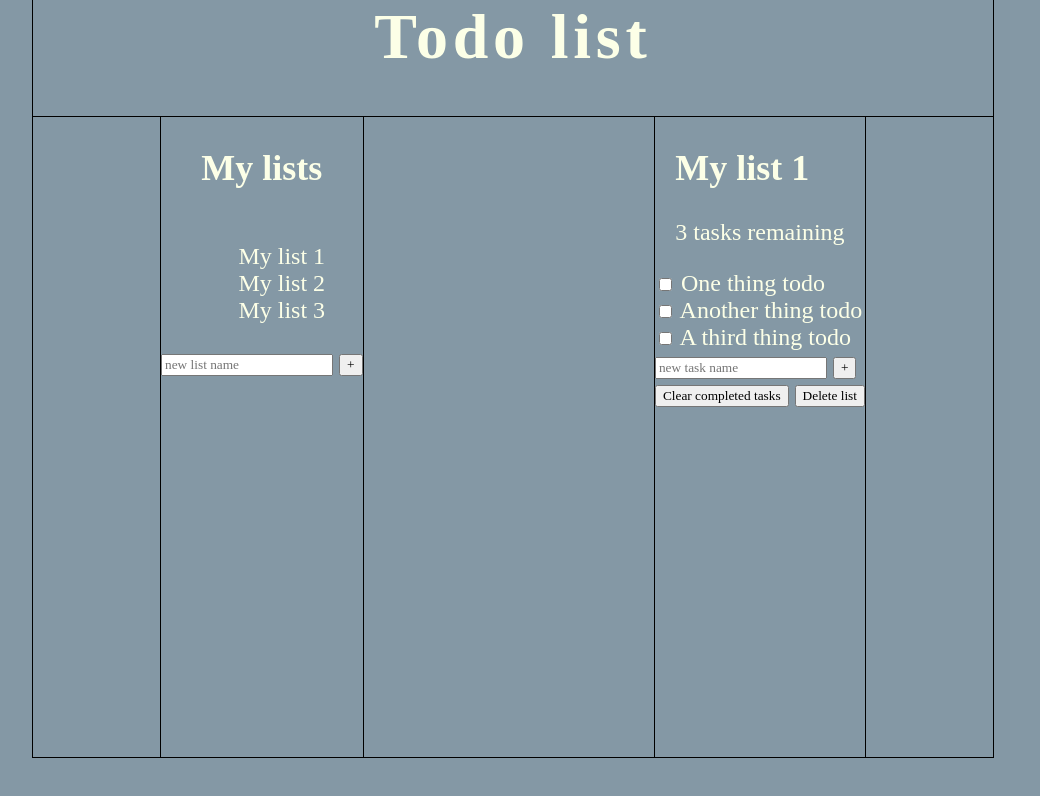
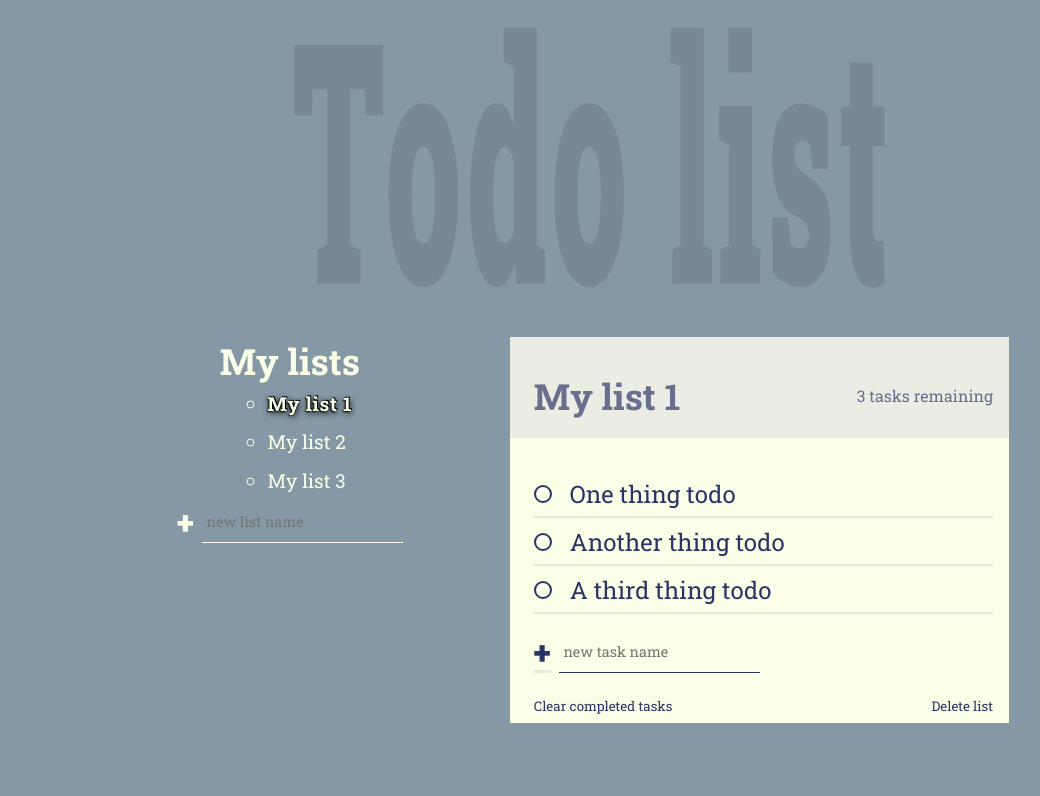
Before and after one commit to fanderssondev/todo-list, a website built with Vite: page todo-list/index.html in a window 1280 px wide. Shown: the whole page, without its empty margins (47-1087 px from the left). Built offline with nearby package versions, Linux system fonts and the light colour scheme.

Commit message:
Updated styling

```diff
--- a/todo-list/index.html
+++ b/todo-list/index.html
@@ -5,6 +5,15 @@
     <link rel="icon" type="image/svg+xml" href="/vite.svg" />
     <meta name="viewport" content="width=device-width, initial-scale=1.0" />
     <link rel="stylesheet" href="style.css" />
+    <link rel="preconnect" href="https://fonts.googleapis.com" />
+    <link rel="preconnect" href="https://fonts.gstatic.com" crossorigin />
+    <link rel="preconnect" href="https://fonts.googleapis.com" />
+    <link rel="preconnect" href="https://fonts.gstatic.com" crossorigin />
+    <link
+      href="https://fonts.googleapis.com/css2?family=Roboto+Slab:wght@300;400;500;600;700;800;900&display=swap"
+      rel="stylesheet"
+    />
+
     <title>Todo list</title>
   </head>
   <body>
@@ -90,7 +99,7 @@
                   </button>
                 </form>
               </div>
-              <div class="delete-stuff">
+              <div class="delete-buttons">
                 <button class="btn delete">Clear completed tasks</button>
                 <button class="btn delete">Delete list</button>
               </div>
--- a/todo-list/style.css
+++ b/todo-list/style.css
@@ -15,8 +15,8 @@
 
 body {
   margin: 0;
-  font-family: serif;
-  font-weight: 300;
+  font-family: "Roboto Slab", serif;
+  font-weight: 400;
   font-size: 1.5rem;
   background-color: var(--clr-primary);
   color: var(--clr-light);
@@ -24,41 +24,228 @@ body {
 
 .container {
   max-width: 960px;
-  margin-inline: 10vh;
-  /* FIXME: */
-  outline: 1px solid black;
+  margin-inline: auto;
 }
 
 .list-container {
-  /* FIXME: */
-  outline: 1px solid black;
   display: flex;
   justify-content: space-between;
-  padding-inline: 10vw;
+  padding-inline: 5vw;
   height: 80vh;
 }
 
 .title {
   text-align: center;
-  font-size: 4rem;
+  font-weight: 900;
+  font-size: calc(8vw + 2rem);
   letter-spacing: 0.3rem;
-  margin-top: 0;
+  margin-top: 8vh;
+  margin-bottom: 12vh;
+  color: rgba(0, 0, 0, 0.1);
+  transform: scale(1, 2.5);
+}
+
+.task-list-title,
+.list-title {
+  margin: 0;
 }
 
 .list-style {
-  /* FIXME: */
-  outline: 1px solid black;
   display: flex;
   flex-direction: column;
   align-items: center;
 }
 
-.all-tasks {
+.list-name {
+  cursor: pointer;
+  transition: opacity 150ms ease-in;
+}
+
+.list-name:hover {
+  opacity: 0.75;
+}
+
+form {
+  display: flex;
+}
+
+.btn {
+  cursor: pointer;
+  background: 0;
+  border: 0;
+  padding: 0;
+  color: inherit;
+}
+
+.btn.list,
+.btn.task {
+  font-size: 2rem;
+  font-weight: 900;
+  margin-right: 0.5rem;
+  transition: opacity 150ms ease-in;
+}
+
+.btn.list:hover,
+.tn.task:hover {
+  opacity: 0.75;
+}
+
+.new {
+  background: transparent;
+  border: 0;
+  color: inherit;
+  border-bottom: 1px solid currentColor;
+  font-size: 0.9rem;
+  padding: 5px;
+  outline: none;
+
+  transition: box-shadow 150ms ease-in;
+  order: 2;
+}
+
+.new:focus {
+  /* border-bottom-width: 3px; */
+  box-shadow: 0px 2px 3px;
+}
+
+.new:focus::placeholder {
+  opacity: 0.3;
+}
+
+/* All tasks -------------------------------- */
+
+.task-list {
+  line-height: 2;
+  margin: 0;
+  font-size: 1.2rem;
 }
 
 .all-tasks li {
-  list-style: none;
+  list-style: circle;
 }
 
+.active-list {
+  font-weight: 700;
+  letter-spacing: 0.75px;
+  text-shadow: -1px 1px 2px #000, 1px 2px 6px #000, 1px -1px 0 #000;
+}
+
+/* Todo list -------------------------------- */
+
 .todo-list {
+  flex: 1;
+  max-width: 60%;
+  height: fit-content;
+  background-color: var(--clr-light);
+  color: var(--clr-dark);
 }
+
+.todo-header {
+  display: flex;
+  justify-content: space-between;
+  align-items: center;
+  width: 100%;
+  padding: 2rem 1rem 1rem 1.5rem;
+  background-color: #e4e4e4;
+  opacity: 0.7;
+}
+
+.list-title {
+  margin-right: 1em;
+}
+
+.task-count {
+  font-size: 1rem;
+}
+
+.todo-body {
+  padding: 2rem 1rem 0.5rem 1.5rem;
+  width: 100%;
+  margin: 0;
+  display: flex;
+  flex-direction: column;
+  line-height: 3rem;
+}
+
+[type="checkbox"] {
+  opacity: 0;
+  position: absolute;
+}
+
+.task {
+  position: relative;
+}
+
+.task label {
+  display: inline-flex;
+  align-items: center;
+  position: relative;
+}
+
+.task::after {
+  content: "";
+  position: absolute;
+  right: 0;
+  left: 0;
+  bottom: 0;
+  height: 0.1em;
+  background-color: currentColor;
+  opacity: 0.1;
+}
+
+.custom-checkbox {
+  --size: 0.75em;
+  display: inline-block;
+  width: var(--size);
+  height: var(--size);
+  margin-right: var(--size);
+  cursor: pointer;
+  border: 2px solid currentColor;
+  border-radius: 50%;
+  transform: scale(1);
+  transition: transform 200ms ease-in-out;
+}
+
+.task:hover .custom-checkbox,
+[type="checkbox"]:focus + label .custom-checkbox {
+  transform: scale(1.2);
+  color: var(--clr-primary);
+}
+
+[type="checkbox"]:checked + label .custom-checkbox {
+  transform: scale(1.2);
+  background-color: var(--clr-primary);
+  border-color: var(--clr-primary);
+  box-shadow: inset 0 0 0 3px var(--clr-light);
+}
+
+[type="checkbox"]:checked + label {
+  color: var(--clr-primary);
+}
+
+.task label::after {
+  content: "";
+  position: absolute;
+  left: 1.2em;
+  right: -0.5em;
+  height: 3px;
+  top: calc(50% - 1.5px);
+  background-color: currentColor;
+  transform: scaleX(0);
+  transform-origin: right;
+  transition: transform 100ms ease-in-out;
+}
+
+[type="checkbox"]:checked + label::after {
+  transform: scaleX(1);
+  transform-origin: left;
+}
+
+.new-task-creator {
+  margin: 1rem 0 1.5rem 0;
+}
+
+.delete-buttons {
+  display: flex;
+  justify-content: space-between;
+}
```
